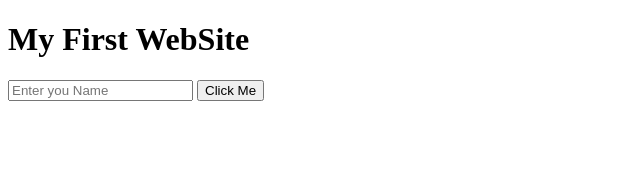
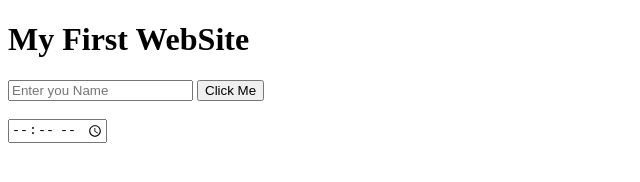
Before and after one commit to MdArmanHosen/my-website, a plain HTML site: page index.html in a window 1280 px wide. Shown: the whole page, without its empty margins (0-640 px from the left). Drawn offline with Linux system fonts and the light colour scheme.

Commit message:
ever commit

```diff
--- a/index.html
+++ b/index.html
@@ -10,6 +10,8 @@
     <h1>My First WebSite</h1>
     <input type="text"  placeholder="Enter you Name">
     <button>Click Me</button>
-
+    <br>
+    <br>
+    <input type="time"  placeholder="Enter you Name">
 </body>
 </html>
```
